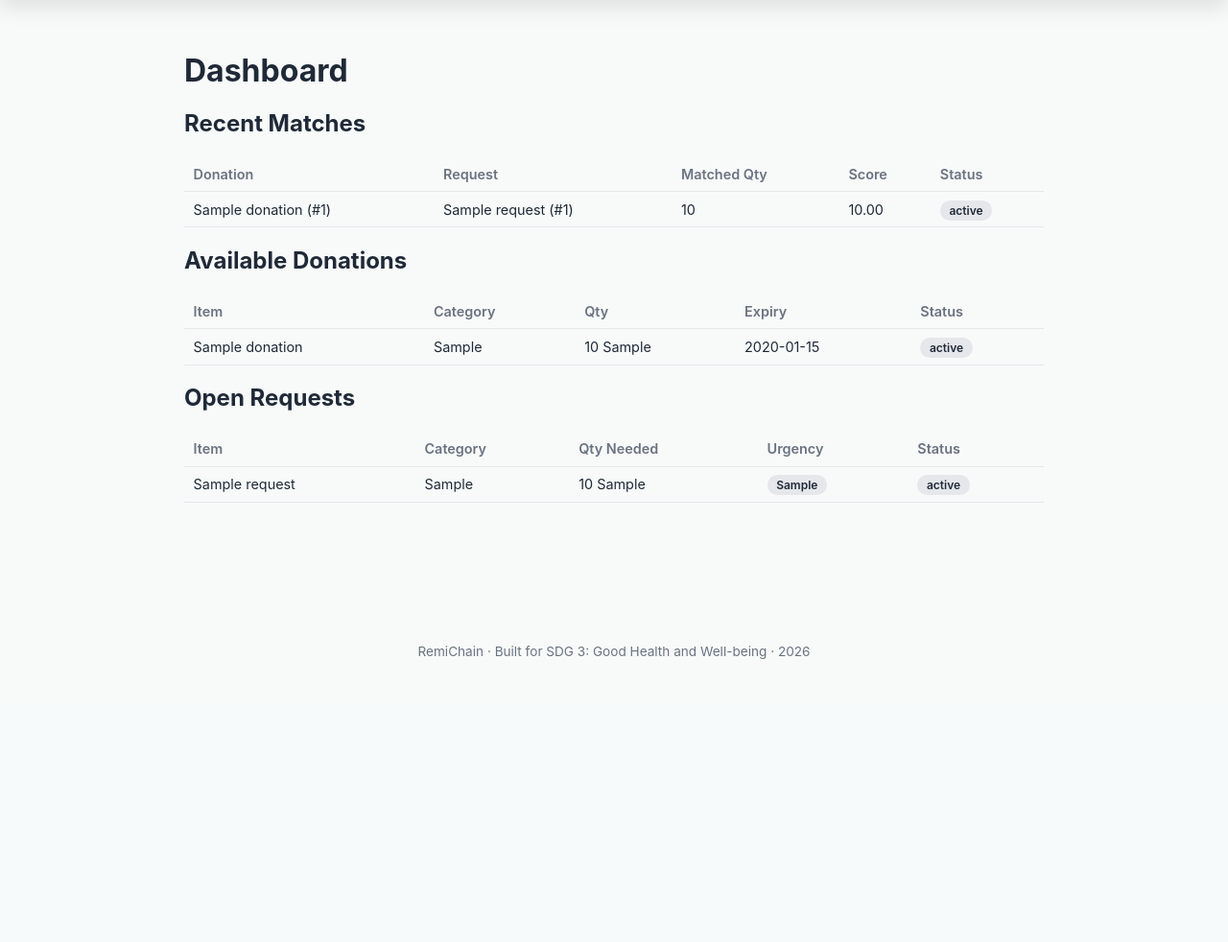
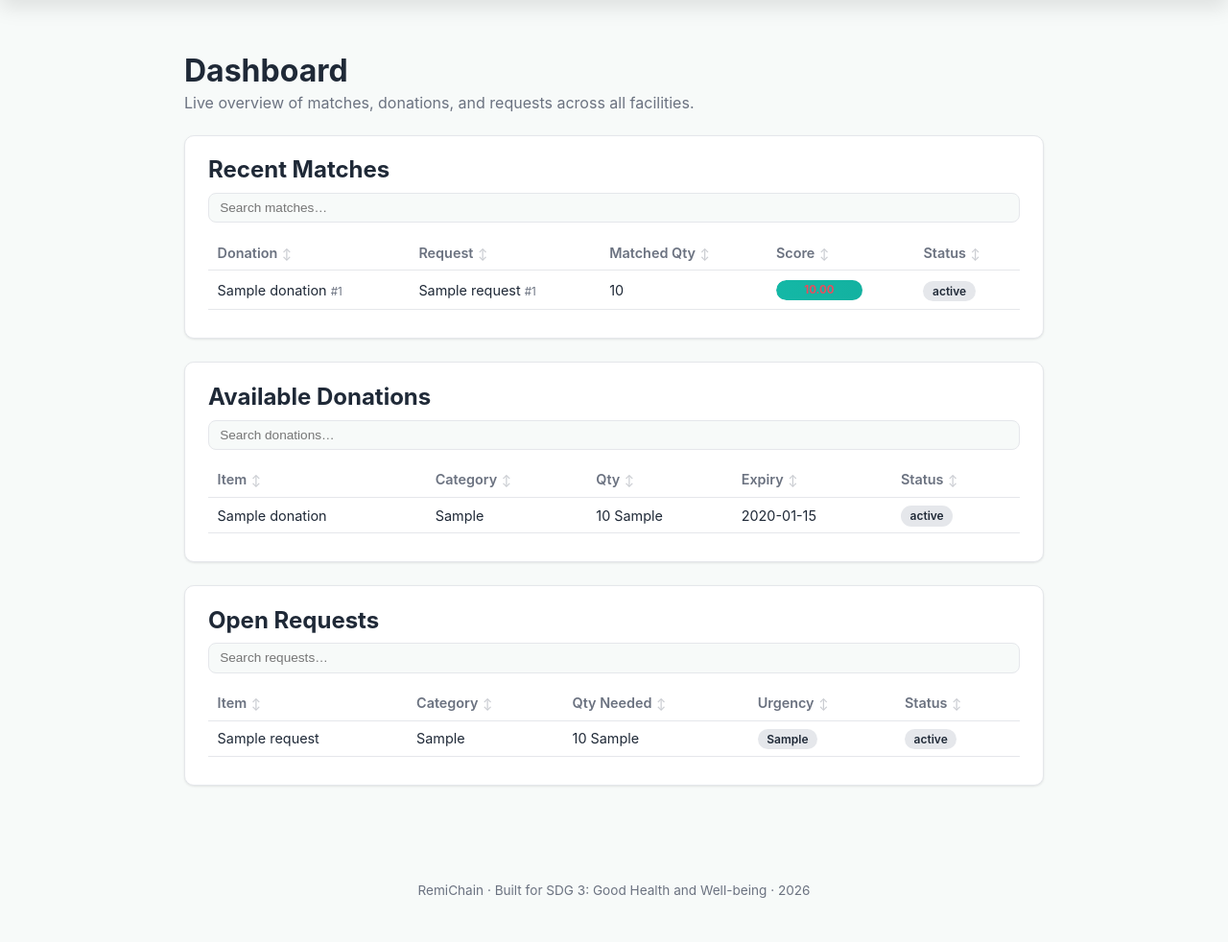
Before and after one commit to aayanahmed20/remichain, a Flask app: page /dashboard in a window 1280 px wide. Shown: the part 67-1049 px from the top of the page at 96% size. Before the commit the page ends 754 px from the top, so only its background shows below. Run offline with Flask 3, Linux system fonts and the light colour scheme; tables that the repository leaves empty hold one stand-in row (values such as "Sample post").

Commit message:
Refactor dashboard layout and add search functionality
Updated the dashboard layout to include search functionality for matches, donations, and requests. Enhanced the display of recent matches, available donations, and open requests with improved HTML structure.

```diff
--- a/templates/dashboard.html
+++ b/templates/dashboard.html
@@ -2,57 +2,97 @@
 {% block title %}Dashboard — RemiChain{% endblock %}
 
 {% block content %}
+<div class="page-header">
 <h1>Dashboard</h1>
+<p class="page-subtitle">Live overview of matches, donations, and requests across all facilities.</p>
+</div>
 
-<section>
+<section class="panel">
+<div class="panel-header">
 <h2>Recent Matches</h2>
+{% if matches %}<input type="search" class="table-search" data-target="matches-table" placeholder="Search matches…">{% endif %}
+</div>
 {% if matches %}
-  <table class="data-table">
-    <thead><tr><th>Donation</th><th>Request</th><th>Matched Qty</th><th>Score</th><th>Status</th></tr></thead>
+<div class="table-wrap">
+<table class="data-table" id="matches-table" data-sortable>
+<thead><tr>
+<th data-sort="text">Donation</th>
+<th data-sort="text">Request</th>
+<th data-sort="number">Matched Qty</th>
+<th data-sort="number">Score</th>
+<th data-sort="text">Status</th>
+</tr></thead>
 <tbody>
 {% for m in matches %}
 <tr>
-        <td>{{ m.donation.item_name }} (#{{ m.donation.id }})</td>
-        <td>{{ m.request.item_name }} (#{{ m.request.id }})</td>
+<td>{{ m.donation.item_name }} <span class="muted-id">#{{ m.donation.id }}</span></td>
+<td>{{ m.request.item_name }} <span class="muted-id">#{{ m.request.id }}</span></td>
 <td>{{ m.matched_quantity }}</td>
-        <td>{{ "%.2f"|format(m.score) }}</td>
+<td>
+<div class="score-bar" title="{{ '%.2f'|format(m.score) }}">
+<div class="score-bar-fill" style="width: {{ (m.score * 100) | round(0, 'floor') }}%"></div>
+<span>{{ "%.2f"|format(m.score) }}</span>
+</div>
+</td>
 <td><span class="badge badge-{{ m.status }}">{{ m.status }}</span></td>
 </tr>
 {% endfor %}
 </tbody>
 </table>
+</div>
 {% else %}
 <p class="empty">No matches yet — list a donation or post a request to get started.</p>
 {% endif %}
 </section>
 
-<section>
+<section class="panel">
+<div class="panel-header">
 <h2>Available Donations</h2>
+{% if donations %}<input type="search" class="table-search" data-target="donations-table" placeholder="Search donations…">{% endif %}
+</div>
 {% if donations %}
-  <table class="data-table">
-    <thead><tr><th>Item</th><th>Category</th><th>Qty</th><th>Expiry</th><th>Status</th></tr></thead>
+<div class="table-wrap">
+<table class="data-table" id="donations-table" data-sortable>
+<thead><tr>
+<th data-sort="text">Item</th>
+<th data-sort="text">Category</th>
+<th data-sort="number">Qty</th>
+<th data-sort="text">Expiry</th>
+<th data-sort="text">Status</th>
+</tr></thead>
 <tbody>
 {% for d in donations %}
 <tr>
 <td>{{ d.item_name }}</td>
 <td>{{ d.category }}</td>
 <td>{{ d.quantity }} {{ d.unit }}</td>
-        <td>{{ d.expiry_date or "—" }}</td>
+<td data-expiry="{{ d.expiry_date or '' }}">{{ d.expiry_date or "—" }}</td>
 <td><span class="badge badge-{{ d.status }}">{{ d.status }}</span></td>
 </tr>
 {% endfor %}
 </tbody>
 </table>
+</div>
 {% else %}
 <p class="empty">No donations listed yet.</p>
 {% endif %}
 </section>
 
-<section>
+<section class="panel">
+<div class="panel-header">
 <h2>Open Requests</h2>
+{% if requests %}<input type="search" class="table-search" data-target="requests-table" placeholder="Search requests…">{% endif %}
+</div>
 {% if requests %}
-  <table class="data-table">
-    <thead><tr><th>Item</th><th>Category</th><th>Qty Needed</th><th>Urgency</th><th>Status</th></tr></thead>
+<div class="table-wrap">
+<table class="data-table" id="requests-table" data-sortable>
+<thead><tr>
+<th data-sort="text">Item</th>
+<th data-sort="text">Category</th>
+<th data-sort="number">Qty Needed</th>
+<th data-sort="text">Urgency</th>
+<th data-sort="text">Status</th>
+</tr></thead>
 <tbody>
 {% for r in requests %}
 <tr>
@@ -65,6 +105,7 @@
 {% endfor %}
 </tbody>
 </table>
+</div>
 {% else %}
 <p class="empty">No requests posted yet.</p>
 {% endif %}
```
Lines whose indentation alone changed are shown as unchanged.
